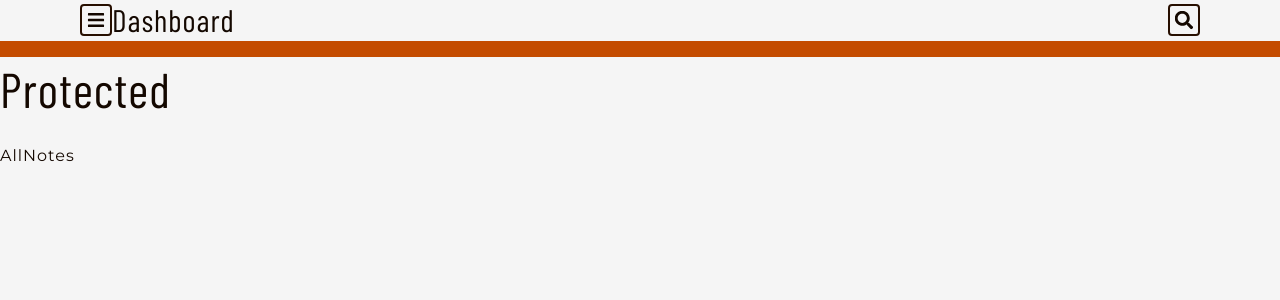
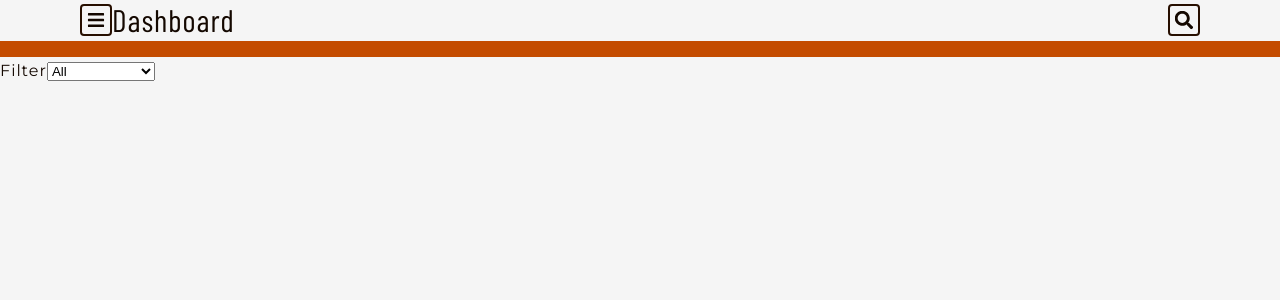
Before and after one commit to Vhickyy/Note-Client, a React (Vite) app: page /dashboard/allnotes in a window 1280 px wide. Shown: the top 300 px of the page. Built offline with nearby package versions, Linux system fonts and the light colour scheme.

Commit message:
all note component structure

```diff
--- a/src/Pages/Protected/AllNotes.tsx
+++ b/src/Pages/Protected/AllNotes.tsx
@@ -1,7 +1,9 @@
-
+import AllNotesComponent from "../../components/Dashboard/AllNotes/AllNoteComponent"
 const AllNotes = () => {
   return (
-    <div>AllNotes</div>
+    <div>
+      <AllNotesComponent/>
+    </div>
   )
 }
 
--- /dev/null
+++ b/src/components/Dashboard/AllNotes/AllNoteComponent.tsx
@@ -0,0 +1,18 @@
+
+const AllNotesComponenent = () => {
+  return (
+    <div>
+      <form>
+        <label htmlFor="">Filter</label>
+        <select name="" id="">
+          <option value="all">All</option>
+          <option value="all">Personal</option>
+          <option value="all">Work</option>
+          <option value="all">Uncategorized</option>
+        </select>
+      </form>
+    </div>
+  )
+}
+
+export default AllNotesComponenent
--- a/src/components/Shared/Protected.tsx
+++ b/src/components/Shared/Protected.tsx
@@ -5,7 +5,7 @@ const Protected = () => {
   return (
     <>
         <Navbar />
-        <h1>protected</h1>
+        {/* <h1>protected</h1> */}
         <Outlet/>
     </>
   )
```
Also changed, not shown: src/components/Dashboard/AllNotes.tsx (deleted).
